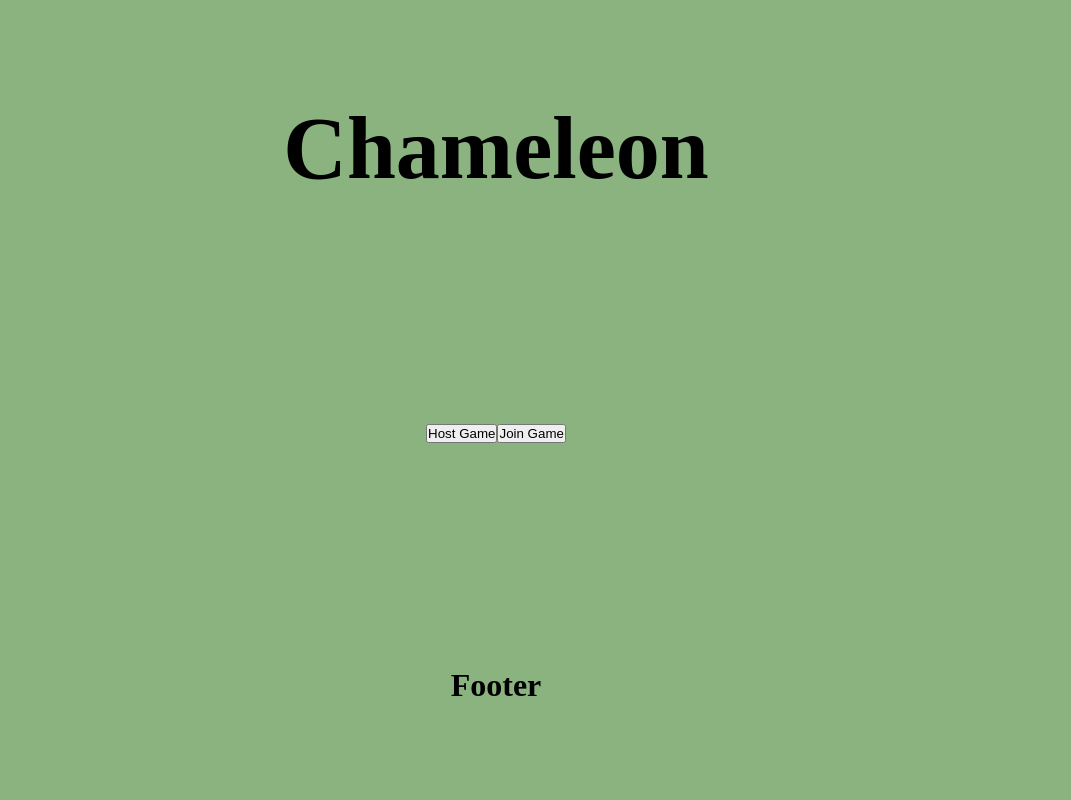
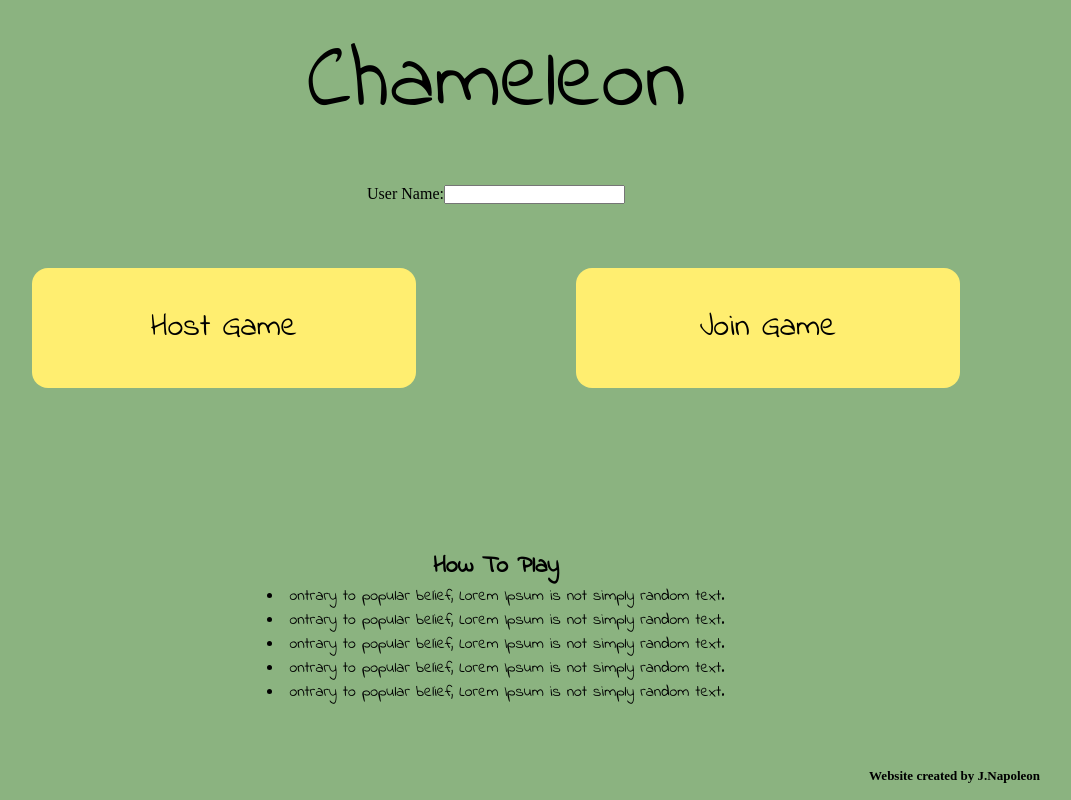
Before and after one commit to jordannapoleon/Chameleon_Clone, a Next.js app: page / in a window 1280 px wide. Shown: the whole page, without its empty margins (144-1215 px from the left). Built offline with nearby package versions, Linux system fonts and the light colour scheme.

Commit message:
linked buttons to its route and ready to build other pages

```diff
--- a/next.config.js
+++ b/next.config.js
@@ -3,4 +3,4 @@ const nextConfig = {
   reactStrictMode: true,
 }
 
-module.exports = nextConfig
+module.exports = nextConfig;
--- a/pages/Home/Home.js
+++ b/pages/Home/Home.js
@@ -1,17 +1,33 @@
 import React from "react";
+import { useRouter } from "next/router";
+import { indieFlower } from "../components/Fonts/Fonts";
 
 //Styling
 import css from '@/styles/HomePage.module.css'
 
 const HomePage = () => {
+
+    const router = useRouter();
+
     return (
         <>
             <div className={`${css.playerContainerHome}`}>
-                <div className={`${css.usernameInputHome}`}>
+                <div className={`${css.usernameContainerHome}`}>
+                    <label for="UserName">User Name:
+                    </label>
+                    <input></input>
                 </div>
                 <div className={`${css.selectionContainerHome}`}>
-                    <button className={`${css.selectionButtonHome}`}>Host Game</button>
-                    <button className={`${css.selectionButtonHome}`}>Join Game</button>
+                    <button className={`${css.selectionButtonHome} ${indieFlower.className}`} type='button' onClick={() => router.push('/Pregame')}>Host Game</button>
+                    <button className={`${css.selectionButtonHome} ${indieFlower.className}`}type='button' onClick={() => router.push('/Findgames')}>Join Game</button>
+                </div>
+                <div className={`${css.howToPlayHome} ${indieFlower.className}`}>
+                    <h2>How To Play</h2>
+                    <li>ontrary to popular belief, Lorem Ipsum is not simply random text.</li>
+                    <li>ontrary to popular belief, Lorem Ipsum is not simply random text.</li>
+                    <li>ontrary to popular belief, Lorem Ipsum is not simply random text.</li>
+                    <li>ontrary to popular belief, Lorem Ipsum is not simply random text.</li>
+                    <li>ontrary to popular belief, Lorem Ipsum is not simply random text.</li>
                 </div>
             </div>
         </>
--- a/pages/components/Fonts/Fonts.js
+++ b/pages/components/Fonts/Fonts.js
@@ -3,5 +3,4 @@ import { Indie_Flower } from '@next/font/google';
 export const indieFlower = Indie_Flower({
     subsets: ['latin'],
     weight: ['400'],
-    variable: '--IndieFlower-font',
 })
--- a/pages/components/Layout/Footer.js
+++ b/pages/components/Layout/Footer.js
@@ -2,7 +2,7 @@ import css from '@/styles/Layout.module.css'
 
 const Footer = () => {
     return (
-        <h1 className={`${css.footer}`}>Footer</h1>
+        <h1 className={`${css.footer}`}>Website created by J.Napoleon </h1>
     )
 };
 
--- a/pages/components/Layout/Header.js
+++ b/pages/components/Layout/Header.js
@@ -1,9 +1,15 @@
 import css from '@/styles/Layout.module.css'
+import { useRouter } from 'next/router';
+import { indieFlower } from '../Fonts/Fonts';
 
 const Header = () => {
+
+    const router = useRouter();
+
     return (
-
-            <h1 className={`${css.header}`}>Chameleon</h1>
+        <a href='http://localhost:3000/'>
+            <h1 className={`${css.header} ${indieFlower.className}`} >Chameleon</h1>
+        </a>
 
     )
 };
--- a/pages/index.js
+++ b/pages/index.js
@@ -21,7 +21,7 @@ export default function Home() {
       </Head>
         <>
             <Layout>
-                <HomePage />
+                <HomePage/>
             </Layout>
         </>
 
--- a/styles/HomePage.module.css
+++ b/styles/HomePage.module.css
@@ -1,26 +1,48 @@
 .playerContainerHome {
-    top: 0;
-    height: 100%
-};
-.usernameInputHome {
+    display: flex;
+    width: 100%;
+    height: 100%;
+    flex-direction: column;
+    align-items: center;
+    justify-content: center;
+    /* border: 2px solid red; */
+    flex: 1;
 
 };
 
+.usernameContainerHome{
+    flex: 1;
+    display: flex;
+    width: 100%;
+    /* padding: 3vh; */
+
+
+}
+.selectionContainerHome{
+    flex: .5;
+    display: flex;
+    width: 100%;
+}
+
 
 .selectionButtonHome {
-    width: 35vh;
-    height: 20vh;
-    font-size: 3vh;
     color: rgb(0, 0, 0);
     background-color: rgb(255, 238, 112);
+    border-color: rgba(255, 255, 255, 0);
+    flex: 1;
+    margin: 8vh 10vh 8vh 10vh;
+    height: 15vh;
+    border-radius: 2vh;
+    font-size: 200%;
 }
 .selectionButtonHome:hover {
     color: rgb(255, 238, 112);
     background-color: rgb(139, 179, 128);
 }
-.selectionContainerHome{
+
+.howToPlayHome {
     display: flex;
-    flex-direction: row;
-    justify-content: space-between;
-
+    flex-direction: column;
+    justify-content: center;
+    align-items: center;
 }
--- a/styles/Layout.module.css
+++ b/styles/Layout.module.css
@@ -1,11 +1,22 @@
 .header{
-    display: flex;
     align-items: center;
+    justify-content: center;
     height: 13vh;
     font-size: 11vh;
 
 }
 
 .footer {
-    bottom: 0;
+    height: 6vh;
+    display: flex;
+    justify-content: end;
+    align-items: center;
+    font-size: small;
+
 }
+
+.footer,
+.header {
+    width: 100%;
+    display: flex;
+}
--- a/styles/globals.css
+++ b/styles/globals.css
@@ -45,9 +45,8 @@
 #__next {
   display: flex;
   flex-direction: column;
-  justify-content: space-between;
   align-items: center;
-  padding: 6rem;
+  padding: 2rem 6rem 0 6rem ;
   min-height: 100vh;
 }
 
```
Also changed, not shown: pages/Findgames/index.js (added, +12 -0 lines), pages/Pregame/index.js (added, +12 -0 lines).
